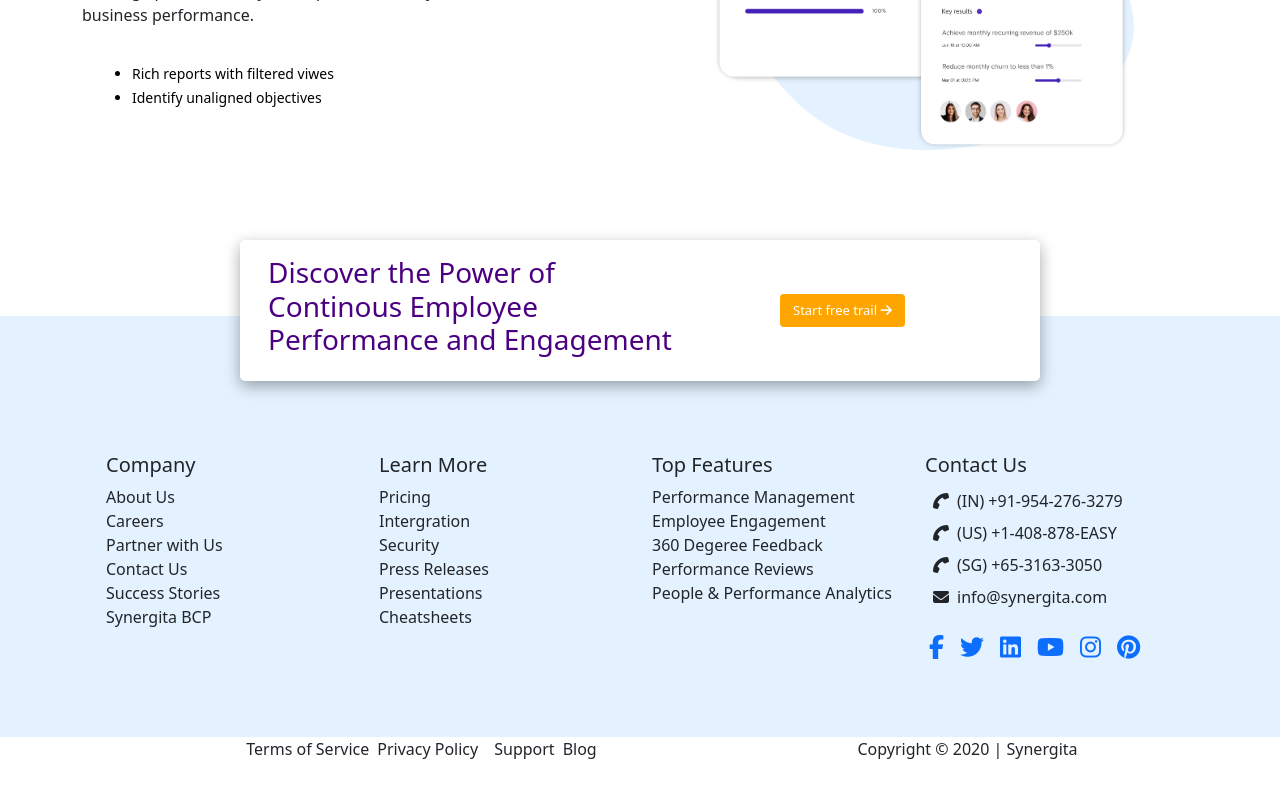
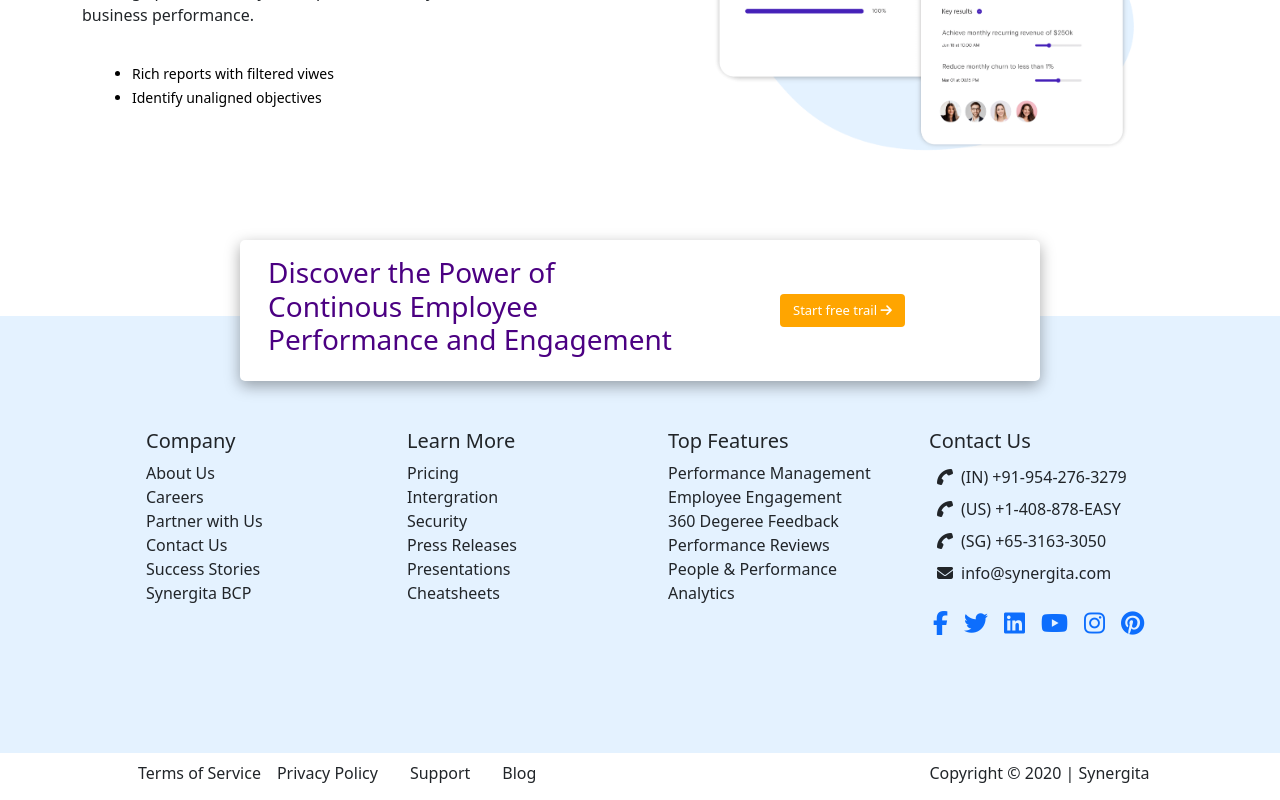
Before and after one commit to Karthiseeni/Synergita_weapp, a React (Create React App) app: page / in a window 1280 px wide. Shown: the part 4216-5016 px from the top of the page. Before the commit the page ends 4984 px from the top, so only its background shows below. Built offline with nearby package versions, Linux system fonts and the light colour scheme.

Commit message:
footer aligned

```diff
--- a/src/components/Footer/Footer.css
+++ b/src/components/Footer/Footer.css
@@ -6,7 +6,6 @@
   padding-top: 4rem;
   display: flex;
   flex-direction: column;
-  justify-content: center;
   align-items: center;
 }
 
--- a/src/components/Footer/Footer.js
+++ b/src/components/Footer/Footer.js
@@ -14,17 +14,16 @@
             </h3>
           </div>
           <div className='col-xl-4 col-md-4 col-sm-12 '>
-            <Button buttonStyle='btn--outline' buttonColor='orange'>Start free trail <i class="fas fa-arrow-right"></i></Button>
+            <Button buttonStyle='btn--outline' buttonColor='orange'>Start free trail <i className="fas fa-arrow-right"></i></Button>
           </div>
         </section>
-        <div class="container my-5">
-          <section class="text-center text-lg-start" >
-            <div class="container p-4">
-              <section>
-                <div class="row">
-                  <div class="col-lg-3 col-md-6 mb-4 mb-md-0">
+        <div className="container my-5">
+          <section className="text-center text-lg-start" >
+            <div className="container p-5 pt-0 m-3 mt-0">
+              <div className="row">
+                <div className="col-lg-3 col-md-6 mb-4 mb-md-0">
                   <h5>Company</h5>
-                    <ul class="list-unstyled mb-0 text-right">
+                  <ul className="list-unstyled mb-0">
                     <li>
                       <Link className='text-reset' href="#!">About Us</Link>
                     </li>
@@ -45,9 +44,9 @@
                     </li>
                   </ul>
                 </div>
-                  <div class="col-lg-3 col-md-6 mb-4 mb-md-0">
+                <div className="col-lg-3 col-md-6 mb-4 mb-md-0">
                   <h5>Learn More</h5>
-                    <ul class="list-unstyled mb-0">
+                  <ul className="list-unstyled mb-0">
                     <li>
                       <Link className='text-reset' href="#!">Pricing</Link>
                     </li>
@@ -62,9 +61,9 @@
                     <li><Link className='text-reset' href="#!">Cheatsheets</Link></li>
                   </ul>
                 </div>
-                  <div class="col-lg-3 col-md-6 mb-4 mb-md-0">
+                <div className="col-lg-3 col-md-6 mb-4 mb-md-0">
                   <h5>Top Features</h5>
-                    <ul class="list-unstyled mb-0">
+                  <ul className="list-unstyled mb-0">
                     <li>
                       <Link className='text-reset' href="#!">Performance Management</Link>
                     </li>
@@ -82,62 +81,65 @@
                     </li>
                   </ul>
                 </div>
-                  <div class="col-lg-3 col-md-6 mb-4 mb-md-0">
+                <div className="col-lg-3 col-md-6 mb-4 mb-md-0">
                   <h5>Contact Us</h5>
-                    <ul class="list-unstyled mb-0">
+                  <ul className="list-unstyled mb-0">
                     <li>
-                        <Link className='text-reset' href="#!"><i class="fas fa-phone fa-rotate-90 p-2"></i>(IN) +91-954-276-3279</Link>
+                      <Link className='text-reset' href="#!"><i className="fas fa-phone fa-rotate-90 p-2"></i>(IN) +91-954-276-3279</Link>
                     </li>
                     <li>
-                        <Link className='text-reset' href="#!"><i class="fa fa-phone fa-rotate-90 p-2" aria-hidden="true"></i>(US) +1-408-878-EASY</Link>
+                      <Link className='text-reset' href="#!"><i className="fa fa-phone fa-rotate-90 p-2" aria-hidden="true"></i>(US) +1-408-878-EASY</Link>
                     </li>
                     <li>
-                        <Link className='text-reset' href="#!"><i class="fa fa-phone fa-rotate-90 p-2" aria-hidden="true"></i>(SG) +65-3163-3050</Link>
+                      <Link className='text-reset' href="#!"><i className="fa fa-phone fa-rotate-90 p-2" aria-hidden="true"></i>(SG) +65-3163-3050</Link>
                     </li>
                     <li>
-                        <Link className='text-reset' href="#!"><i class="fa fa-envelope p-2" aria-hidden="true"></i>info@synergita.com</Link>
+                      <Link className='text-reset' href="#!"><i className="fa fa-envelope p-2" aria-hidden="true"></i>info@synergita.com</Link>
                     </li>
                     <li>
                       <ul className='pt-3 p-0' style={{ fontSize: "24px" }}>
-                          <Link href="" class="me-2 p-1">
-                            <i class="fab fa-facebook-f "></i>
+                        <Link href="" className="me-2 p-1">
+                          <i className="fab fa-facebook-f "></i>
                         </Link>
-                          <Link href="" class="me-2 p-1">
-                            <i class="fab fa-twitter  "></i>
+                        <Link href="" className="me-2 p-1">
+                          <i className="fab fa-twitter  "></i>
                         </Link>
-                          <Link href="" class="me-2 p-1">
-                            <i class="fab fa-linkedin "></i>
+                        <Link href="" className="me-2 p-1">
+                          <i className="fab fa-linkedin "></i>
                         </Link>
-                          <Link href="" class="me-2 p-1">
-                            <i class="fab fa-youtube "></i>
+                        <Link href="" className="me-2 p-1">
+                          <i className="fab fa-youtube "></i>
                         </Link>
-                          <Link href="" class="me-2 p-1">
-                            <i class="fab fa-instagram "></i>
+                        <Link href="" className="me-2 p-1">
+                          <i className="fab fa-instagram "></i>
                         </Link>
-                          <Link href="" class="me-2 p-1">
-                            <i class="fab fa-pinterest "></i>
+                        <Link href="" className="me-2 p-1">
+                          <i className="fab fa-pinterest "></i>
                         </Link>
                       </ul>
                     </li>
                   </ul>
                 </div>
               </div>
-              </section>
             </div>
           </section>
         </div>
       </div>
-      <section className='container row'>
-        <div className='col-xl-9 col-md-8 col-sm-12 text-center '>
-          <Link className='text-reset '>Terms of Service</Link>
-          <Link className='text-reset p-2 '>Privacy Policy</Link>
-          <Link className='text-reset p-2'>Support</Link>
-          <Link className='text-reset '>Blog</Link>
+      <div className="container pt-2">
+        <section className='container px-5 mx-2'>
+          <div className='row'>
+            <div className='col-xl-9 col-md-8 col-sm-12 '>
+              <Link className='text-reset p-3 px-0'>Terms of Service</Link>
+              <Link className='text-reset p-3 '>Privacy Policy</Link>
+              <Link className='text-reset p-3'>Support</Link>
+              <Link className='text-reset p-3'>Blog</Link>
             </div>
             <div className='col-xl-3 col-md-4 col-sm-12 text-center '>
               <Link className='text-reset'>Copyright &#169; 2020 | Synergita</Link>
             </div>
+          </div>
         </section>
+      </div>
     </div >
   );
 }
```
Lines whose indentation alone changed are shown as unchanged.
